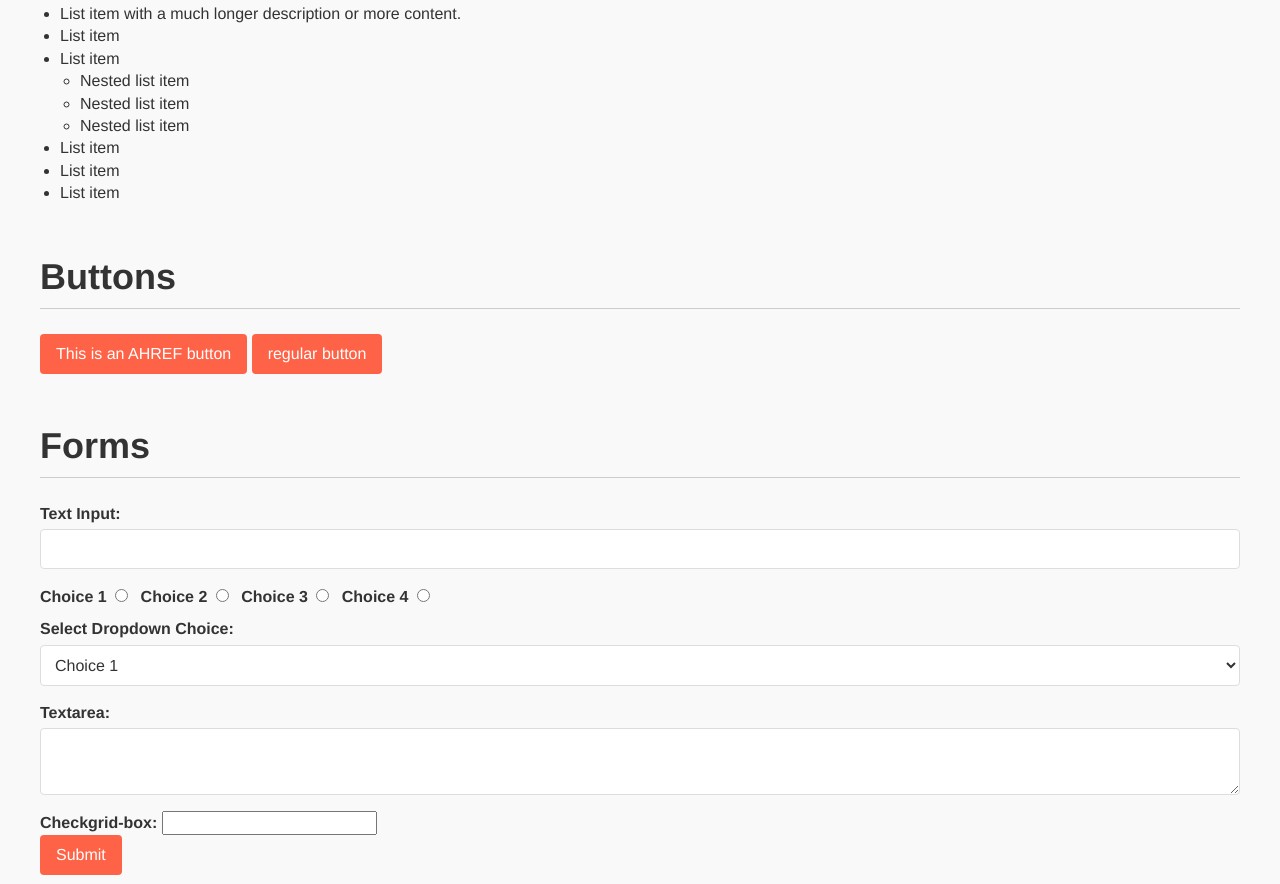
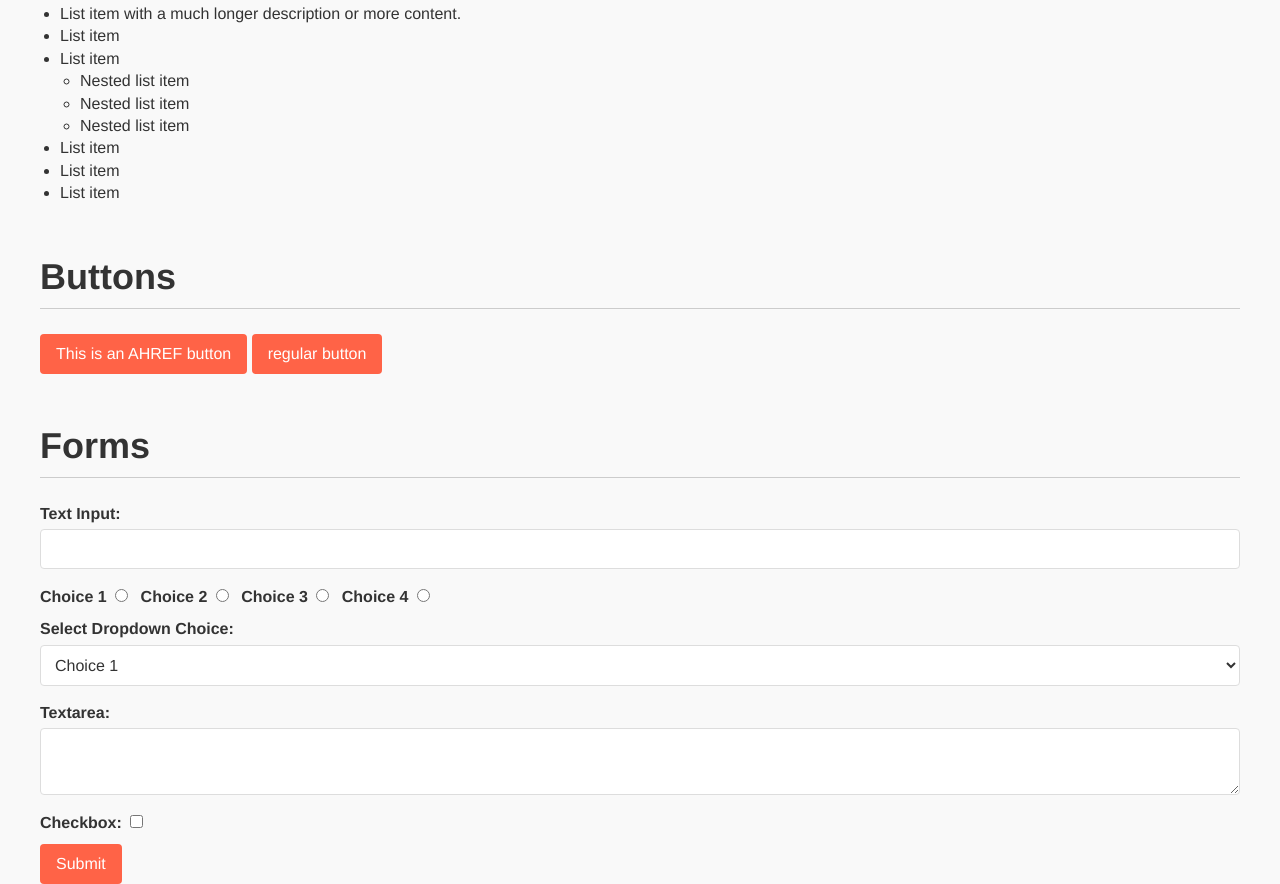
Before and after one commit to jasonraimondi/sassyflex-boilerplate, a website: page public/index.html in a window 1280 px wide. Shown: the part 2429-3313 px from the top of the page. Drawn offline with Linux system fonts and the light colour scheme.

Commit message:
fix checkbox input

```diff
--- a/public/index.html
+++ b/public/index.html
@@ -200,8 +200,8 @@
                         </div>
 
                         <div>
-                            <label for="checkgrid-box">Checkgrid-box:</label>
-                            <input type="checkgrid-box" name="checkgrid-box" id="checkgrid-box" />
+                            <label for="checkbox">Checkbox:</label>
+                            <input type="checkbox" name="checkbox" id="checkbox" />
                         </div>
 
                         <div>
```
